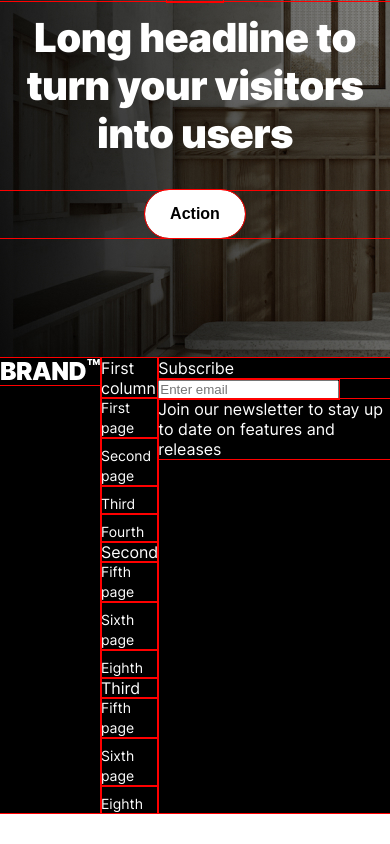
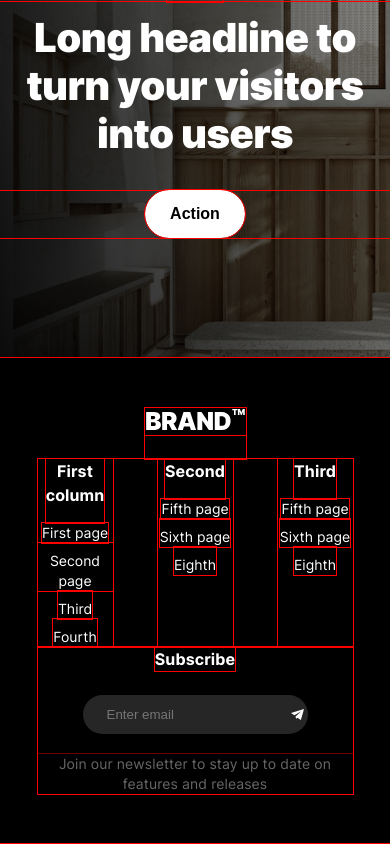
Before and after one commit to asbhogal/React-Brand-Responsive-Web-Page, a React app: page / in a window 390 px wide. Shown: the part 1836-2680 px from the top of the page. Before the commit the page ends 2650 px from the top, so only its background shows below. Built offline with nearby package versions, Linux system fonts and the light colour scheme; the HTML template or start-up script is replaced by a standard one.

Commit message:
further changes to responsive

```diff
--- a/src/scss/_partials/_responsive.scss
+++ b/src/scss/_partials/_responsive.scss
@@ -347,6 +347,52 @@
             }
         }
     }
+    .Footer {
+        display: flex;
+        justify-content: space-around;
+        padding: 45px 32px;
+        /* .LeftFooterColumn {
+            height: min-content;
+            position: absolute;
+            left: 105px;
+        } */
+        .MiddleFooterColumn {
+            display: flex;
+            gap: 45px;
+        }
+        .RightFooterColumn {
+            display: flex;
+            flex-direction: column;
+            width: 240px;
+            justify-content: flex-end;
+            .SignUpInput {
+                background-color: rgba(255, 255, 255, 0.15);
+                border-radius: 40px;
+                margin-top: 24px;
+                margin-bottom: 20px;
+                padding: 12px 24px;
+                outline: none;
+                border: none;
+                background: $RaisinBlack url(../assets/icons/SendEmailIcon-Modified.svg) right no-repeat;
+            }
+            p {
+                font-weight: 700;
+                font-size: 16px;
+                line-height: 24px;
+                letter-spacing: 0.1px;
+                color: #FFFFFF;
+            }
+            p:last-of-type {
+                font-weight: 400;
+                font-size: 14px;
+                line-height: 20px;
+                text-align: center;
+                color: #FFFFFF;
+                mix-blend-mode: normal;
+                opacity: 0.4;
+            }
+        }
+    }
 }
 
 /****** TABLET (SMALL) - 376px --> 744px ******/
@@ -374,7 +420,53 @@
                 font-size: 40px;
             }
         }
-   }
+    }
+    .Footer {
+        display: flex;
+        justify-content: space-around;
+        padding: 45px 32px;
+        /* .LeftFooterColumn {
+            height: min-content;
+            position: absolute;
+            left: 105px;
+        } */
+        .MiddleFooterColumn {
+            display: flex;
+            gap: 45px;
+        }
+        .RightFooterColumn {
+            display: flex;
+            flex-direction: column;
+            width: 240px;
+            justify-content: flex-end;
+            .SignUpInput {
+                background-color: rgba(255, 255, 255, 0.15);
+                border-radius: 40px;
+                margin-top: 24px;
+                margin-bottom: 20px;
+                padding: 12px 24px;
+                outline: none;
+                border: none;
+                background: $RaisinBlack url(../assets/icons/SendEmailIcon-Modified.svg) right no-repeat;
+            }
+            p {
+                font-weight: 700;
+                font-size: 16px;
+                line-height: 24px;
+                letter-spacing: 0.1px;
+                color: #FFFFFF;
+            }
+            p:last-of-type {
+                font-weight: 400;
+                font-size: 14px;
+                line-height: 20px;
+                text-align: center;
+                color: #FFFFFF;
+                mix-blend-mode: normal;
+                opacity: 0.4;
+            }
+        }
+    }
 }
 
 .SummaryContentList {
@@ -430,6 +522,72 @@
 @media only screen and (width <= 600px) {
     .HeaderNavLinks {
         display: none !important;
+    }
+    .Footer {
+        background-color: $Black;
+        color: $White;
+        display: flex;
+        flex-direction: column;
+        padding: 50px 30px;
+        align-items: center;
+        .LeftFooterColumn {
+            padding-bottom: 20px;
+        }
+        .MiddleFooterColumn {
+            display: flex;
+            justify-content: space-between;
+            width: 315px;
+            .FooterMenu {
+                display: flex;
+                flex-direction: column;
+                flex: 1 1 0px;
+                align-items: center;
+                list-style-type: none;
+                text-align: center;
+                .FooterMenuTitle {
+                    font-weight: 700;
+                    font-size: 16px;
+                    line-height: 24px;
+                    text-align: center;
+                    letter-spacing: 0.1px;
+                    padding-bottom: 16px;
+                    width: min-content;
+                }
+            }
+        }
+        .RightFooterColumn {
+            display: flex;
+            flex-direction: column;
+            align-items: center;
+            text-align: center;
+            width: 315px;
+            .SignUpInput {
+                background-color: rgba(255, 255, 255, 0.15);
+                border-radius: 40px;
+                margin-top: 24px;
+                margin-bottom: 20px;
+                padding: 12px 24px;
+                outline: none;
+                border: none;
+                background: $RaisinBlack url(../assets/icons/SendEmailIcon-Modified.svg) right no-repeat;
+            }
+            p {
+                font-weight: 700;
+                font-size: 16px;
+                line-height: 24px;
+                letter-spacing: 0.1px;
+                color: #FFFFFF;
+            }
+            p:last-of-type {
+                font-weight: 400;
+                font-size: 14px;
+                line-height: 20px;
+                text-align: center;
+                color: #FFFFFF;
+                mix-blend-mode: normal;
+                opacity: 0.4;
+            }
+        }
     }
 }
 
@@ -549,73 +707,6 @@
             }
         }
    }
-
-    .Footer {
-        background-color: $Black;
-        color: $White;
-        display: flex;
-        flex-direction: column;
-        padding: 50px 30px;
-        align-items: center;
-        .LeftFooterColumn {
-            padding-bottom: 20px;
-        }
-        .MiddleFooterColumn {
-            display: flex;
-            justify-content: space-between;
-            width: 315px;
-            .FooterMenu {
-                display: flex;
-                flex-direction: column;
-                flex: 1 1 0px;
-                align-items: center;
-                list-style-type: none;
-                text-align: center;
-                .FooterMenuTitle {
-                    font-weight: 700;
-                    font-size: 16px;
-                    line-height: 24px;
-                    text-align: center;
-                    letter-spacing: 0.1px;
-                    padding-bottom: 16px;
-                    width: min-content;
-                }
-            }
-        }
-        .RightFooterColumn {
-            display: flex;
-            flex-direction: column;
-            align-items: center;
-            text-align: center;
-            width: 315px;
-            .SignUpInput {
-                background-color: rgba(255, 255, 255, 0.15);
-                border-radius: 40px;
-                margin-top: 24px;
-                margin-bottom: 20px;
-                padding: 12px 24px;
-                outline: none;
-                border: none;
-                background: $RaisinBlack url(../assets/icons/SendEmailIcon-Modified.svg) right no-repeat;
-            }
-            p {
-                font-weight: 700;
-                font-size: 16px;
-                line-height: 24px;
-                letter-spacing: 0.1px;
-                color: #FFFFFF;
-            }
-            p:last-of-type {
-                font-weight: 400;
-                font-size: 14px;
-                line-height: 20px;
-                text-align: center;
-                color: #FFFFFF;
-                mix-blend-mode: normal;
-                opacity: 0.4;
-            }
-        }
-    }
 }
 
 
```
